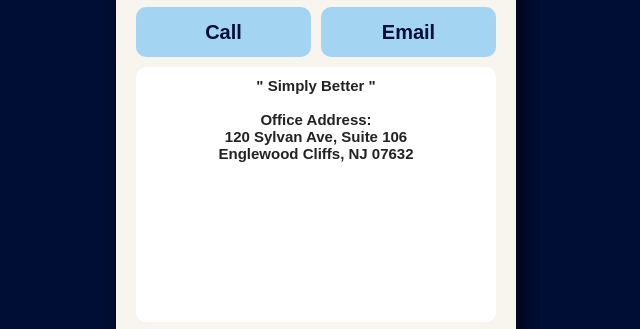
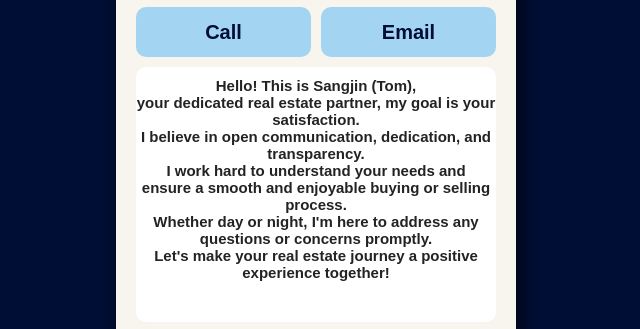
Before and after one commit to SimplyRealEstate/Sangjin-Jung-VCard, a plain HTML site: page index.html in a window 1280 px wide. Shown: the part 306-635 px from the top of the page, without its empty margins (324-964 px from the left). Drawn offline with Linux system fonts and the light colour scheme; a web font is replaced by a local one.

Commit message:
Update index.html

```diff
--- a/index.html
+++ b/index.html
@@ -31,14 +31,19 @@
                 <a href="mailto:sangjintomjung@gmail.com" class="email">Email</a>
             </div>
             <div class="info-box">
-                " Simply Better "
+                Hello! This is Sangjin (Tom),
                 <br>
+                your dedicated real estate partner, my goal is your satisfaction.
                 <br>
-                Office Address:
+                I believe in open communication, dedication, and transparency.
                 <br>
-                120 Sylvan Ave, Suite 106
+                I work hard to understand your needs and
                 <br>
-                Englewood Cliffs, NJ 07632
+                ensure a smooth and enjoyable buying or selling process.
+                <br>
+                Whether day or night, I'm here to address any questions or concerns promptly.
+                <br>
+                Let's make your real estate journey a positive experience together!
             </div>
             <div class="sns">
                 <a href="https://www.facebook.com" target="_blank" class="sns-item">
```
